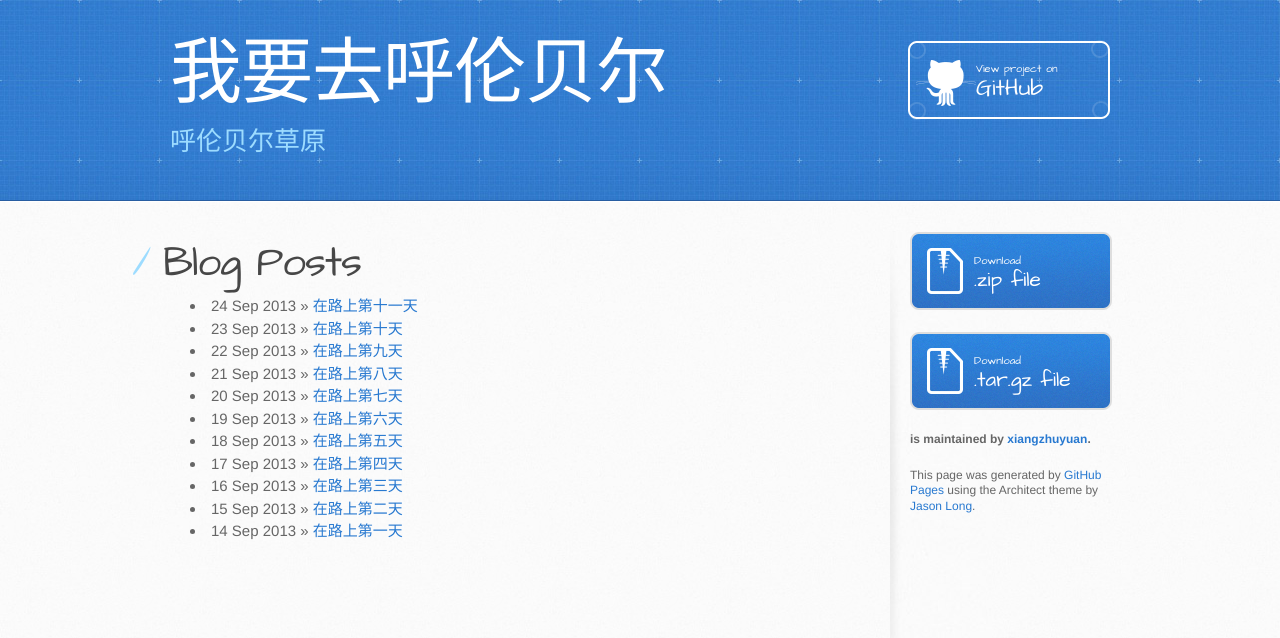
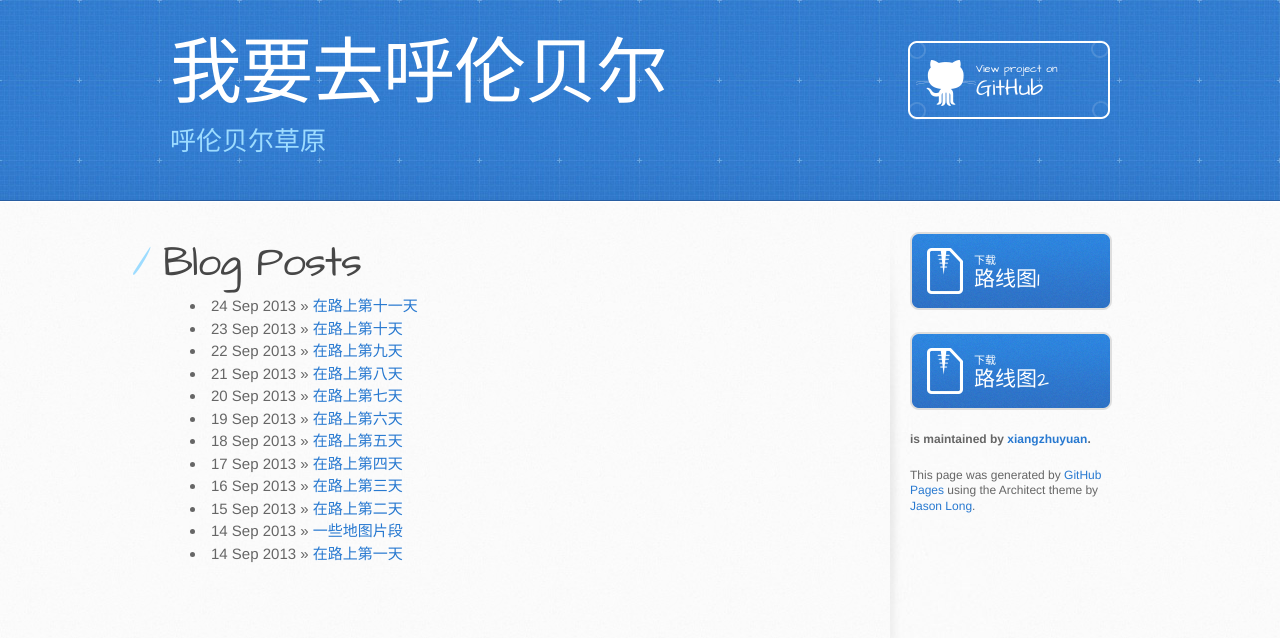
Before and after one commit to xiangzhuyuan/hulunbeier, a Jekyll site: the page built from index.html, in a window 1280 px wide. Shown: the top 638 px of the page. Built offline with Jekyll 4.4.1, drawn with Linux system fonts in a browser that asks for light colours; Markdown is read by kramdown in place of the engine named in the settings.

Commit message:
add some assert

```diff
--- a/_layouts/default.html
+++ b/_layouts/default.html
@@ -37,13 +37,13 @@
         </section>
 
         <aside id="sidebar">
-            <a href="https://github.com/xiangzhuyuan/hulunbeier/zipball/master" class="button">
-                <small>Download</small>
-                .zip file
+            <a href="https://github.com/xiangzhuyuan/hulunbeier/ssert/1.pdf" class="button">
+                <small>下载</small>
+                路线图1
             </a>
-            <a href="https://github.com/xiangzhuyuan/hulunbeier/tarball/master" class="button">
-                <small>Download</small>
-                .tar.gz file
+            <a href="https://github.com/xiangzhuyuan/hulunbeier/assert/2.pdf" class="button">
+                <small>下载</small>
+                路线图2
             </a>
 
             <p class="repo-owner"><a href="https://github.com/xiangzhuyuan/hulunbeier"></a> is maintained by <a
```
Also changed, not shown: _posts/2013-08-05-D1.md (added, +12 -0 lines), 2 other files.
